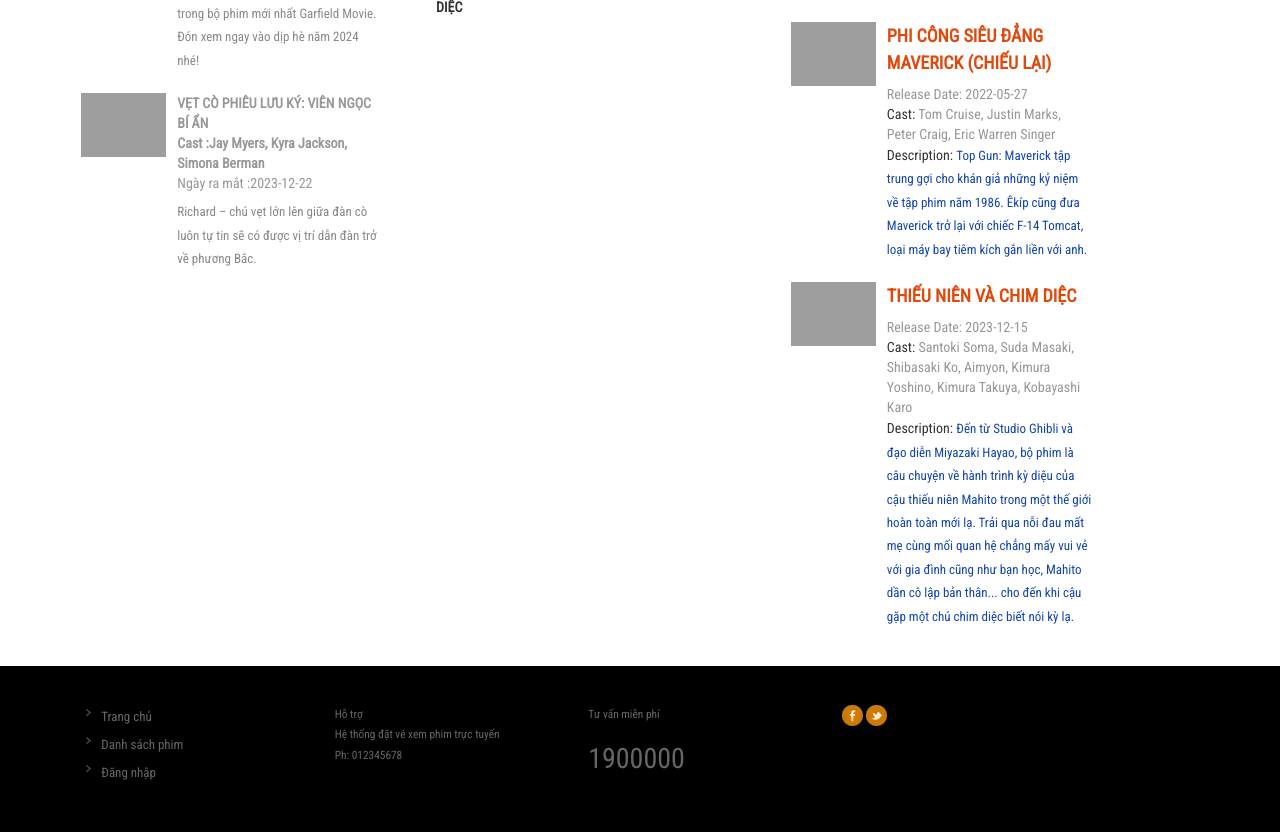
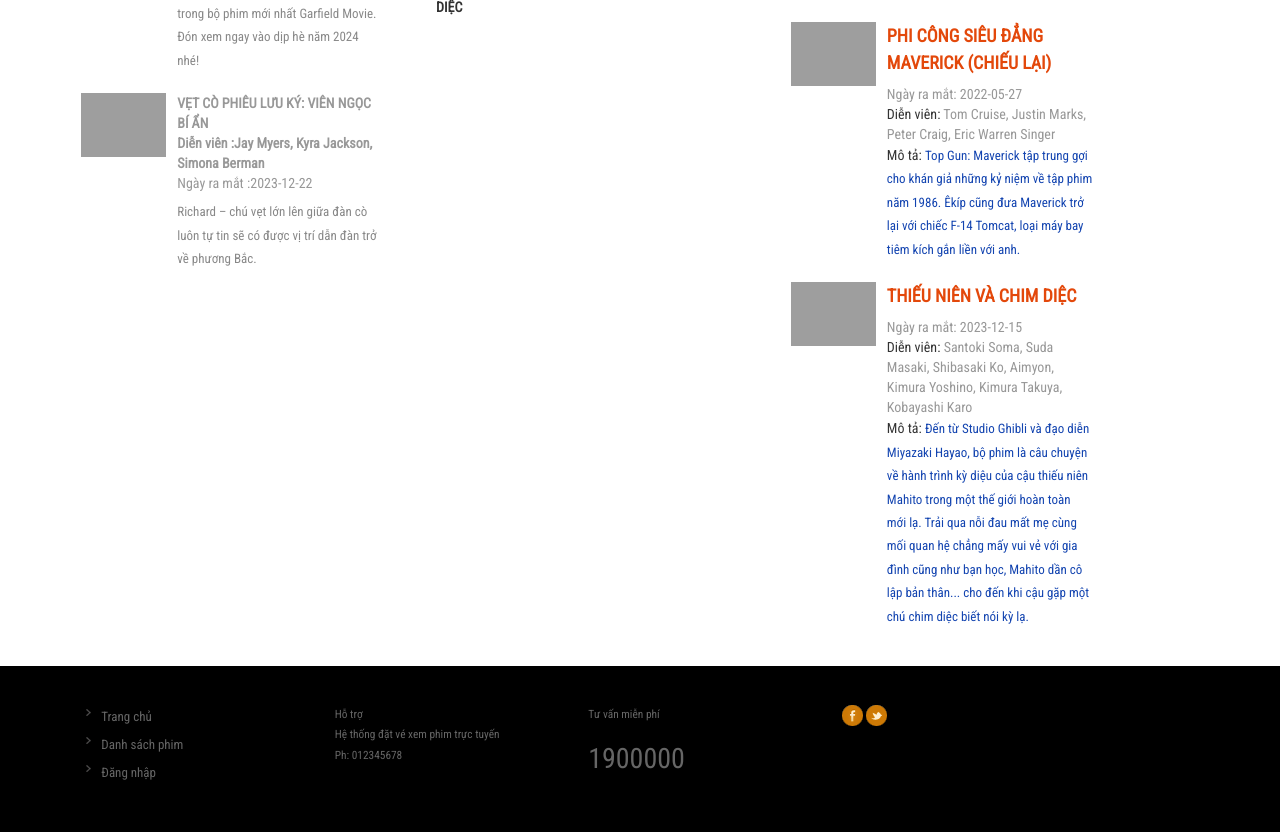
Before and after one commit to NghiaNon/Movie, a PHP site: page /index.php in a window 1280 px wide. Shown: the part 896-1728 px from the top of the page. Run offline with PHP 8.4, Linux system fonts and the light colour scheme; data comes from the database, SQL or seed files in the repository; some libraries are stand-ins or nearby versions; grey boxes are pictures that could not be loaded.

Commit message:
update_index

```diff
--- a/index.php
+++ b/index.php
@@ -22,7 +22,7 @@
 							<div class="text list_1_of_2">
 								<div class="extra-wrap">
 									<span style="text-color:#000" class="data"><strong><?php echo $n['name']; ?></strong><br>
-										<span style="text-color:#000" class="data"><strong>Cast :<?php echo $n['cast']; ?></strong><br>
+										<span style="text-color:#000" class="data"><strong>Diễn viên :<?php echo $n['cast']; ?></strong><br>
 											<div class="data">Ngày ra mắt :<?php echo $n['news_date']; ?></div>
 
 
--- a/movie_sidebar.php
+++ b/movie_sidebar.php
@@ -1,5 +1,5 @@
 <div class="listview_1_of_3 images_1_of_3">
-	<h2 style="color:#555;">Films in Theaters</h2>
+	<h2 style="color:#555;">Phim chiếu rạp</h2>
 
 	<?php
 	$today = date("Y-m-d");
@@ -17,9 +17,9 @@
 			<div class="text list_1_of_2">
 				<div class="extra-wrap1">
 					<a href="about.php?id=<?php echo $m['movie_id']; ?>" class="link4" style="text-decoration:none; font-size:18px;"><?php echo $m['movie_name']; ?></a><br>
-					<span class="data">Release Date: <?php echo $m['release_date']; ?></span><br>
-					Cast: <Span class="data"><?php echo $m['cast']; ?></span><br>
-					Description: <span" class="color2" style="text-decoration:none;"><?php echo $m['desc']; ?></span><br>
+					<span class="data">Ngày ra mắt: <?php echo $m['release_date']; ?></span><br>
+					Diễn viên: <Span class="data"><?php echo $m['cast']; ?></span><br>
+					Mô tả: <span" class="color2" style="text-decoration:none;"><?php echo $m['desc']; ?></span><br>
 				</div>
 			</div>
 
```
